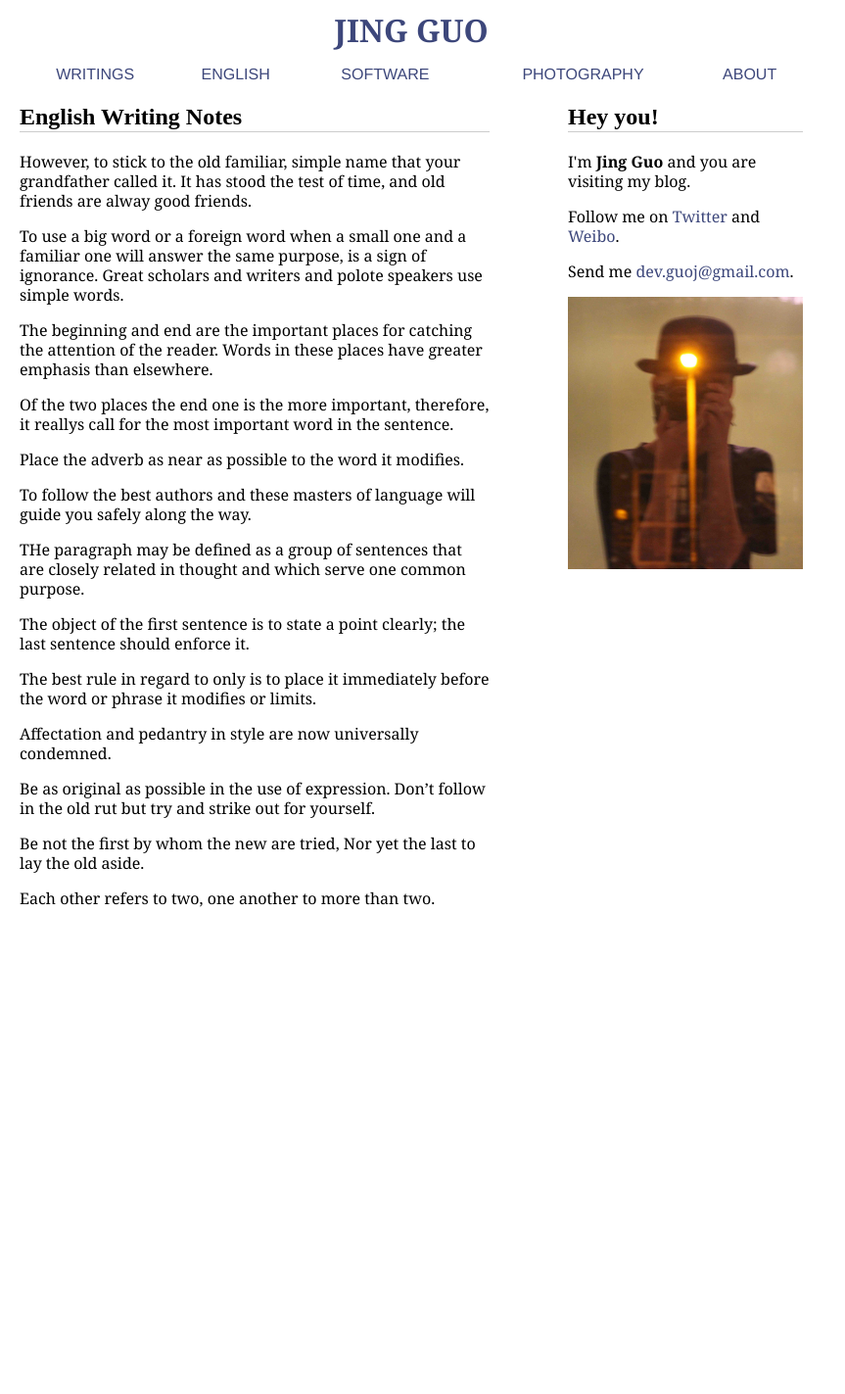
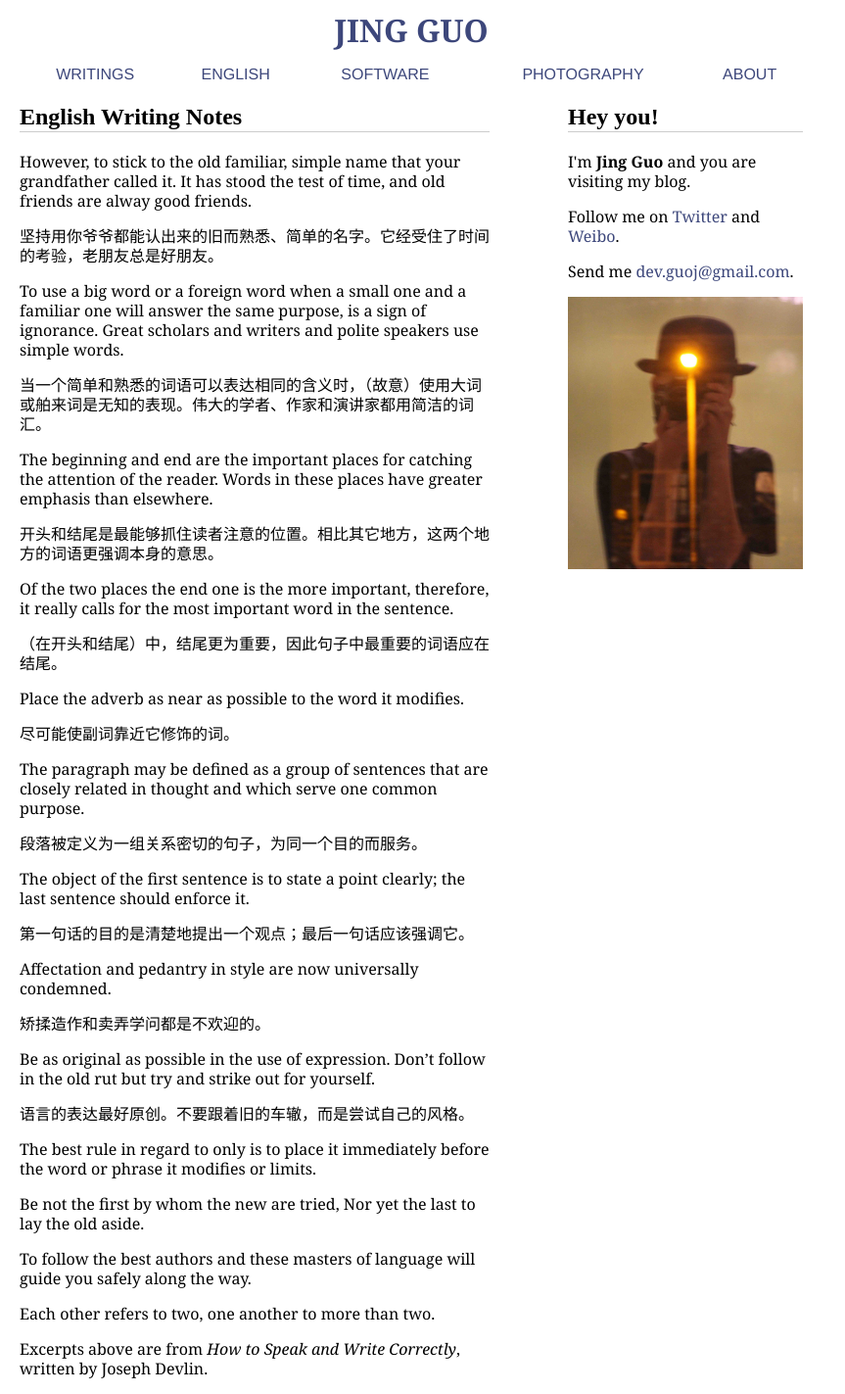
Before and after one commit to guojing0/guojing0.github.io, a Jekyll site: the page built from english.md, in a window 1280 px wide. Shown: the whole page at 98% size, without its empty margins (0-863 px from the left). Built offline with Jekyll 4.4.1, drawn with Linux system fonts in a browser that asks for light colours; Markdown is read by kramdown in place of the engine named in the settings; before the commit the page ends 943 px from its top, so only the background shows below that.

Commit message:
translate

```diff
--- a/english.md
+++ b/english.md
@@ -5,26 +5,46 @@ title: English Writing Notes
 
 However, to stick to the old familiar, simple name that your grandfather called it. It has stood the test of time, and old friends are alway good friends.
 
-To use a big word or a foreign word when a small one and a familiar one will answer the same purpose, is a sign of ignorance. Great scholars and writers and polote speakers use simple words.
+坚持用你爷爷都能认出来的旧而熟悉、简单的名字。它经受住了时间的考验，老朋友总是好朋友。
+
+To use a big word or a foreign word when a small one and a familiar one will answer the same purpose, is a sign of ignorance. Great scholars and writers and polite speakers use simple words.
+
+当一个简单和熟悉的词语可以表达相同的含义时，（故意）使用大词或舶来词是无知的表现。伟大的学者、作家和演讲家都用简洁的词汇。
 
 The beginning and end are the important places for catching the attention of the reader. Words in these places have greater emphasis than elsewhere.
 
-Of the two places the end one is the more important, therefore, it reallys call for the most important word in the sentence.
+开头和结尾是最能够抓住读者注意的位置。相比其它地方，这两个地方的词语更强调本身的意思。
+
+Of the two places the end one is the more important, therefore, it really calls for the most important word in the sentence.
+
+（在开头和结尾）中，结尾更为重要，因此句子中最重要的词语应在结尾。
 
 Place the adverb as near as possible to the word it modifies.
 
-To follow the best authors and these masters of language will guide you safely along the way.
+尽可能使副词靠近它修饰的词。
 
-THe paragraph may be defined as a group of sentences that are closely related in thought and which serve one common purpose.
+The paragraph may be defined as a group of sentences that are closely related in thought and which serve one common purpose.
+
+段落被定义为一组关系密切的句子，为同一个目的而服务。
 
 The object of the first sentence is to state a point clearly; the last sentence should enforce it.
 
-The best rule in regard to only is to place it immediately before the word or phrase it modifies or limits.
+第一句话的目的是清楚地提出一个观点；最后一句话应该强调它。
 
 Affectation and pedantry in style are now universally condemned.
 
+矫揉造作和卖弄学问都是不欢迎的。
+
 Be as original as possible in the use of expression. Don't follow in the old rut but try and strike out for yourself.
+
+语言的表达最好原创。不要跟着旧的车辙，而是尝试自己的风格。
+
+The best rule in regard to only is to place it immediately before the word or phrase it modifies or limits.
 
 Be not the first by whom the new are tried, Nor yet the last to lay the old aside.
 
+To follow the best authors and these masters of language will guide you safely along the way.
+
 Each other refers to two, one another to more than two.
+
+Excerpts above are from *How to Speak and Write Correctly*, written by Joseph Devlin.
```
